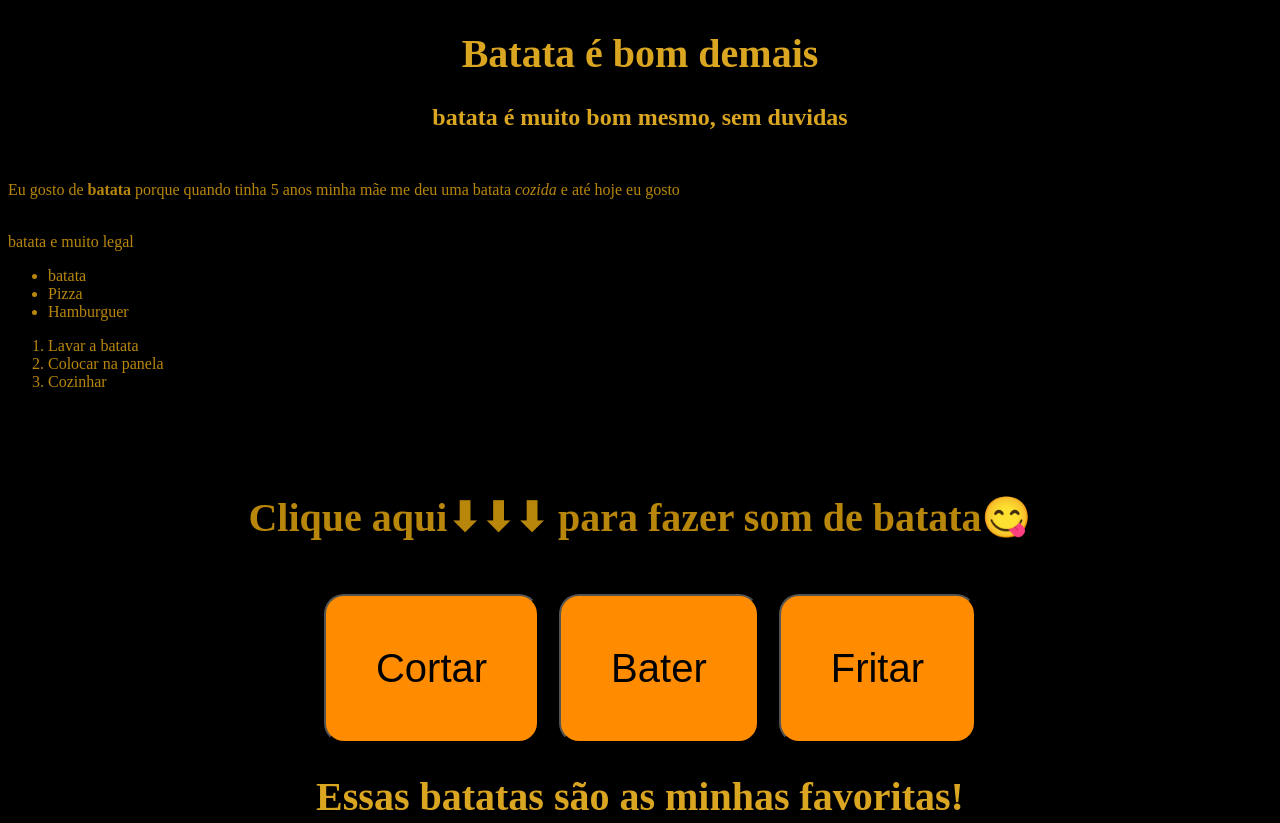
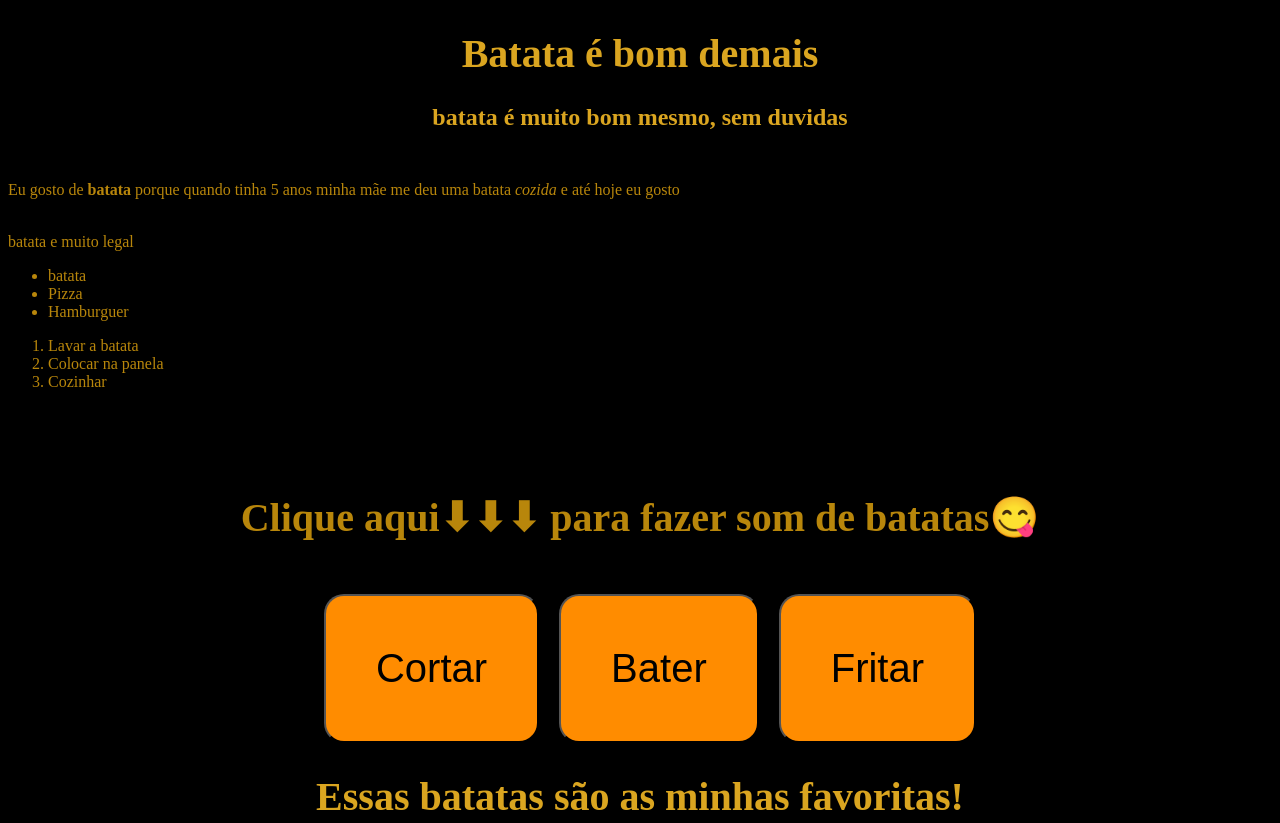
Before and after one commit to carloseduardosousagibram-star/batata, a plain HTML site: page index.html in a window 1280 px wide. Shown: the top 823 px of the page. Drawn offline with Linux system fonts and the light colour scheme.

Commit message:
Update index.html

```diff
--- a/index.html
+++ b/index.html
@@ -15,7 +15,7 @@
 <ol><li>Lavar a batata</li><li>Colocar na panela</li><li>Cozinhar</li></ol>
 
 
-<div class="caixaB"><h4>Clique aqui⬇⬇⬇ para fazer som de batata😋</h4></div>
+<div class="caixaB"><h4>Clique aqui⬇⬇⬇ para fazer som de batatas😋</h4></div>
     <div class=batata><br><button onclick="tocarsom()"class="buttonB">Cortar</button><button onclick="tocarbatata()" class="buttonC">Bater</button><Button onclick="tocarlegal()" class="buttonD">Fritar</Button></div>
     <div class="lala1"><h1 class=lala>Essas batatas são as minhas favoritas!</h1>
     <img src="imagens/batata2.webp"></div>
```
